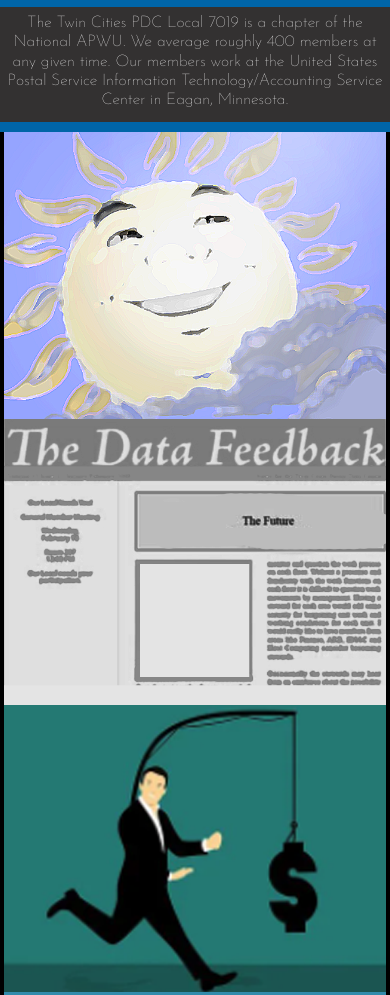
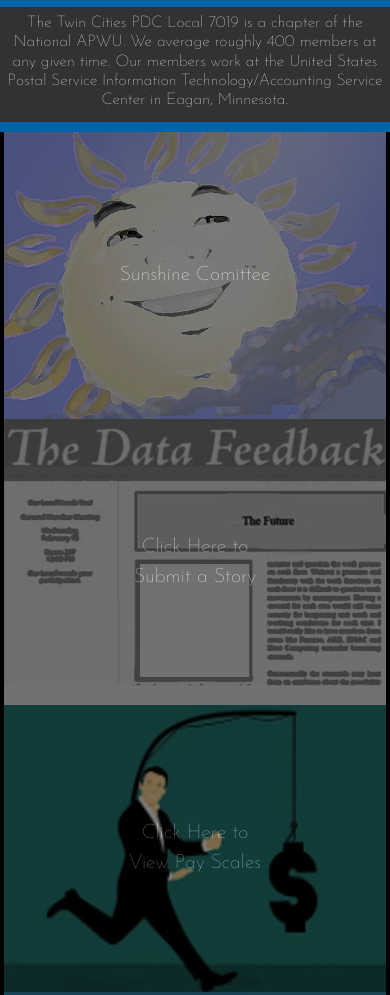
Before and after one commit to MichaelHlusak/MichaelHlusak.github.io, a plain HTML site: page index.html in a window 390 px wide. Shown: the part 923-1918 px from the top of the page. Drawn offline with nearby package versions, Linux system fonts and the light colour scheme.

Commit message:
Update style.css

```diff
--- a/css/style.css
+++ b/css/style.css
@@ -8,6 +8,7 @@ Colors codes comminly used
 *{
   font-family: 'Josefin Sans', sans-serif;
 }
+
 .video-container {
     position: relative;
     padding-bottom: 73.56%;
@@ -93,7 +94,7 @@ Colors codes comminly used
   right: 0;
   height: 100%;
   width: 100%;
-  opacity: 0;
+  opacity: 0.0;
   transition: 0.5s ease;
   background-color: black;
 }
@@ -140,7 +141,7 @@ footer{
     padding: 35px 0px 25px 0px;
 }
     /*This is for the toolbar only*/
-	@media (min-width: 767px){
+	@media (min-width: 1px){
         .dropdown-menu .dropdown-toggle:after{ /* for nav bar */
 			border-top: .3em solid transparent;
 		    border-right: 0;
@@ -174,5 +175,17 @@ footer{
       background: url("../images/itascSmall.png") no-repeat 50% 50%;
       background-size: cover;
   }
+    .overlays {/*content cards*/
+  position: absolute;
+  top: 0;
+  bottom: 0;
+  left: 0;
+  right: 0;
+  height: 100%;
+  width: 100%;
+  opacity: 0.5;
+  transition: 0.5s ease;
+  background-color: black;
+}
 
 }
```
